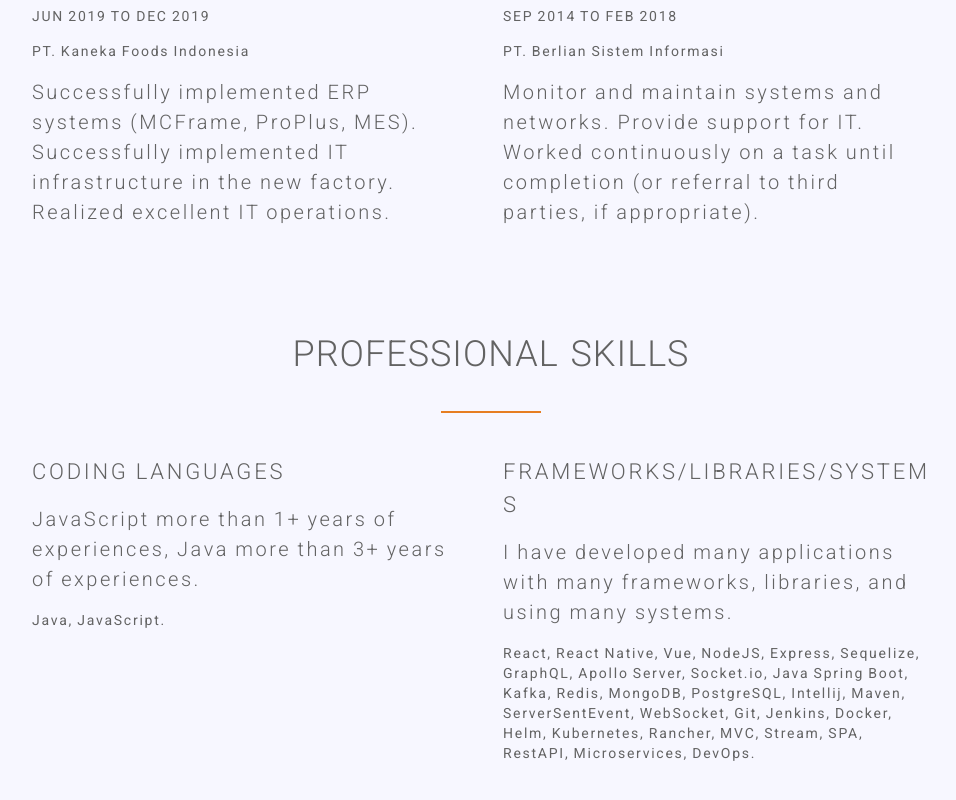
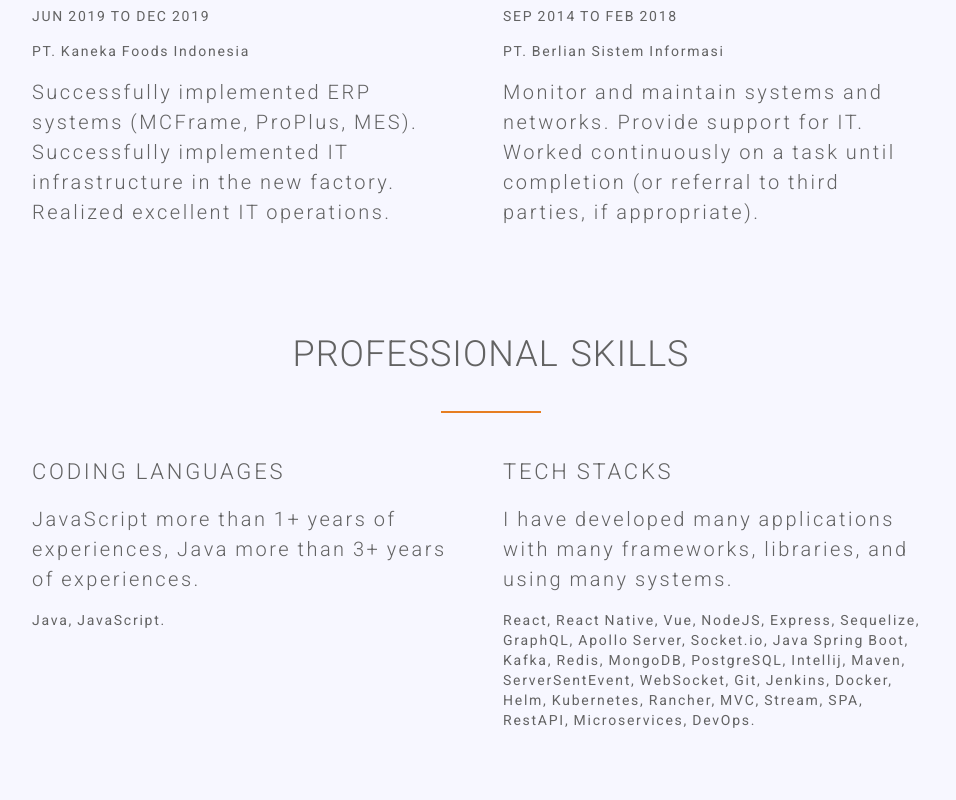
Before and after one commit to julianrazif/aboutme, a React (Vite) app: page / in a window 1280 px wide. Shown: the part 2869-3669 px from the top of the page, without its empty margins (149-1105 px from the left). Built offline with nearby package versions, Linux system fonts and the light colour scheme.

Commit message:
fix typo

```diff
--- a/src/App.jsx
+++ b/src/App.jsx
@@ -224,7 +224,7 @@ export default function App() {
                 <div className="mb-8 md:mr-5">
                   <div className="p-3">
                     <div className="block">
-                      <h3 className="text-center md:text-left break-words">Frameworks/Libraries/Systems</h3>
+                      <h3 className="text-center md:text-left break-words">Tech Stacks</h3>
                     </div>
                     <ul className="mt-4 text-center md:text-left">
                       <li>I have developed many applications with many frameworks, libraries, and using many systems.</li>
```
